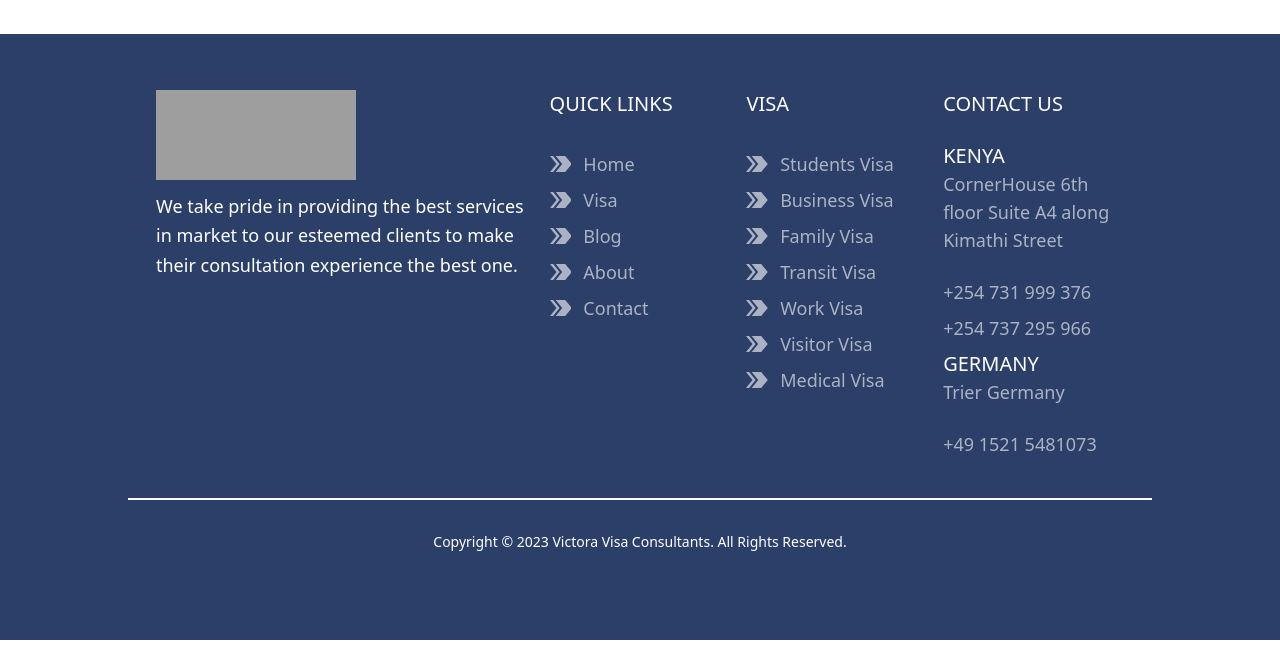
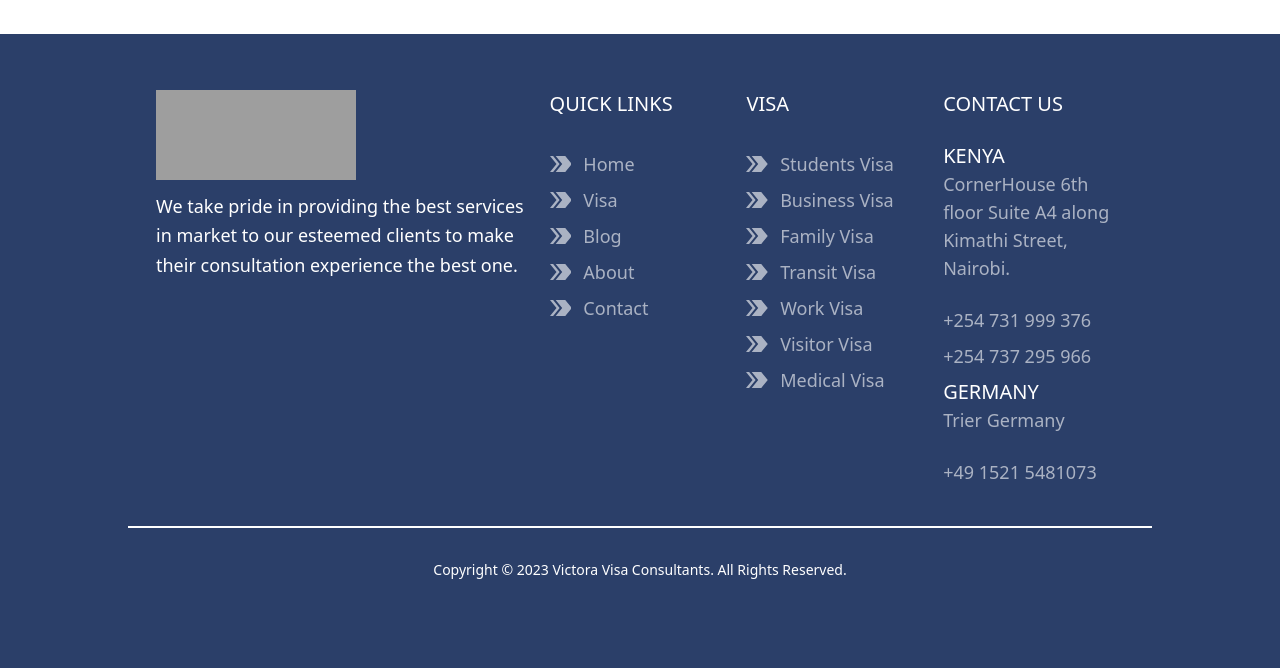
Before and after one commit to allistermugaisi/victoria-visa, a website: page index.html in a window 1280 px wide. Shown: the part 3462-4130 px from the top of the page. Before the commit the page ends 4102 px from the top, so only its background shows below. Drawn offline with nearby package versions, Linux system fonts and the light colour scheme; grey boxes are pictures that could not be loaded.

Commit message:
Updated office location on footer

```diff
--- a/index.html
+++ b/index.html
@@ -786,7 +786,8 @@
 						<h4 class="text-white uppercase text-xl">Kenya</h4>
 						<li class="text-white opacity-60 font-light text-lg pb-2">
 							<a href="#"
-								>CornerHouse 6th floor Suite A4 along Kimathi Street</a
+								>CornerHouse 6th floor Suite A4 along Kimathi Street,
+								Nairobi.</a
 							>
 						</li>
 						<li
```
Also changed, not shown: about.html (+2 -1 lines), blog.html (+2 -1 lines), contact.html (+2 -1 lines), visa.html (+2 -1 lines), css/main.css.
